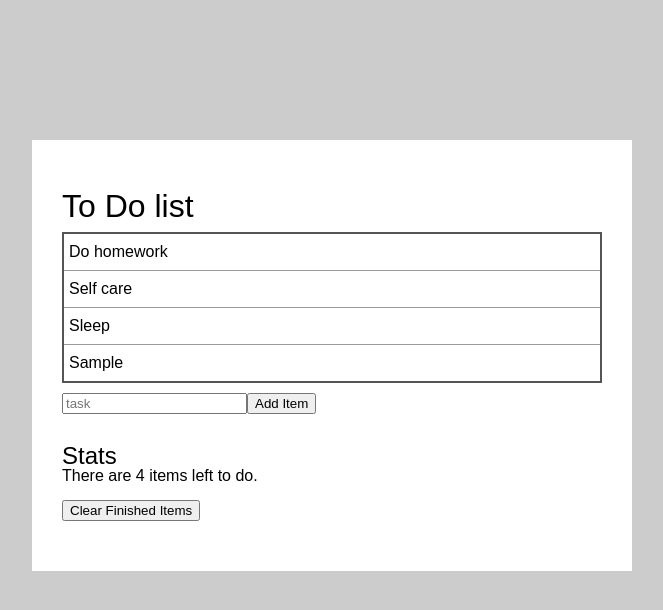
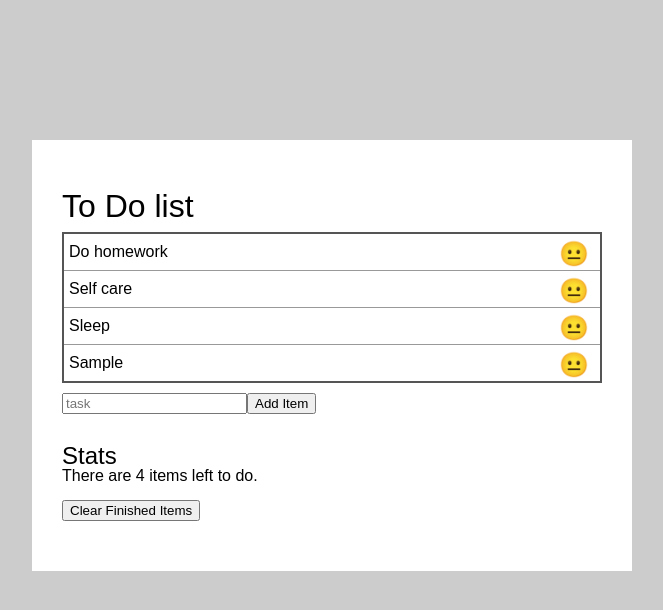
Before and after one commit to CreativeCircus/intro-todo-list-1, a website: page index.html in a window 1280 px wide. Both pictures are taken after typing "Sample" into the empty fields and a click on the button "Add Item". Shown: the whole page, without its empty margins (308-971 px from the left). Drawn offline with Linux system fonts and the light colour scheme; files that its build step writes are made by us from their sources.

Commit message:
complete button and count logic changed

```diff
--- a/index.html
+++ b/index.html
@@ -12,11 +12,7 @@
 	<body>
 		<div class="container">
 			<h1>To Do list</h1>
-			<ul class="todo">
-				<li>Do homework</li>
-				<li>Self care</li>
-				<li>Sleep</li>
-			</ul>
+			<ul class="todo"></ul>
 			<input placeholder="task" class="new-item"><button class="add-item">Add Item</button>
 			<h2>Stats</h2>
 			<div class="stats">
--- a/src/js/main.js
+++ b/src/js/main.js
@@ -2,18 +2,35 @@ let itemList = document.querySelector('ul.todo');
 let newItemField = document.querySelector('.new-item');
 let addItemBtn = document.querySelector('.add-item');
 
+let makeNewItem = function (name) {
+	let newItemLI = document.createElement('li')
+	newItemLI.textContent = name
 
-addItemBtn.addEventListener('click', function () {
-	let newItemLI = document.createElement('li')
-	newItemLI.textContent = newItemField.value
+	let completeButton = document.createElement('button')
+	completeButton.innerText = '😐'
+
+	newItemLI.appendChild(completeButton)
+
 	newItemField.value = ''
 	itemList.appendChild(newItemLI)
 
 	updateItemCounts()
-})
+
+	completeButton.addEventListener('click', function () {
+		newItemLI.classList.toggle('finished')
+		if (newItemLI.classList.contains('finished')) {
+			completeButton.innerText = '😀'
+		} else {
+			completeButton.innerText = '😐'
+		}
+		updateItemCounts()
+	})
+}
+
+
 
 let updateItemCounts = function () {
-	let allItems = document.querySelectorAll('ul.todo li');
+	let allItems = document.querySelectorAll('ul.todo li:not(.finished)');
 	let totalSpan = document.querySelector('.stats .total')
 	totalSpan.innerText = allItems.length;
 }
@@ -30,3 +47,14 @@ clearButton.onclick = function () {
 
 	updateItemCounts()
 }
+
+
+
+addItemBtn.addEventListener('click', function () {
+	makeNewItem(newItemField.value)
+})
+
+
+makeNewItem('Do homework')
+makeNewItem('Self care')
+makeNewItem('Sleep')
--- a/src/scss/main.scss
+++ b/src/scss/main.scss
@@ -56,16 +56,30 @@ h2 {
 	margin-top: 10px;
 	border: 2px solid #555;
 	margin: 10px 0;
+
 	li {
+		position: relative;
 		color: black;
 		padding: 10px 5px;
 		border-bottom: 1px solid #999;
+
 		&:last-child {
 			border-bottom: none;
 		}
 
 		&.finished {
 			text-decoration: line-through;
+			color: #999;
+		}
+
+		button {
+			font-size: 1.5em;
+			border: 0;
+			outline: none;
+			background-color: transparent;
+			position: absolute;
+			top: 5px;
+			right: 5px;
 		}
 	}
 }
```
Also changed, not shown: dist/css/main.css, dist/js/main.js, 2 other files.
